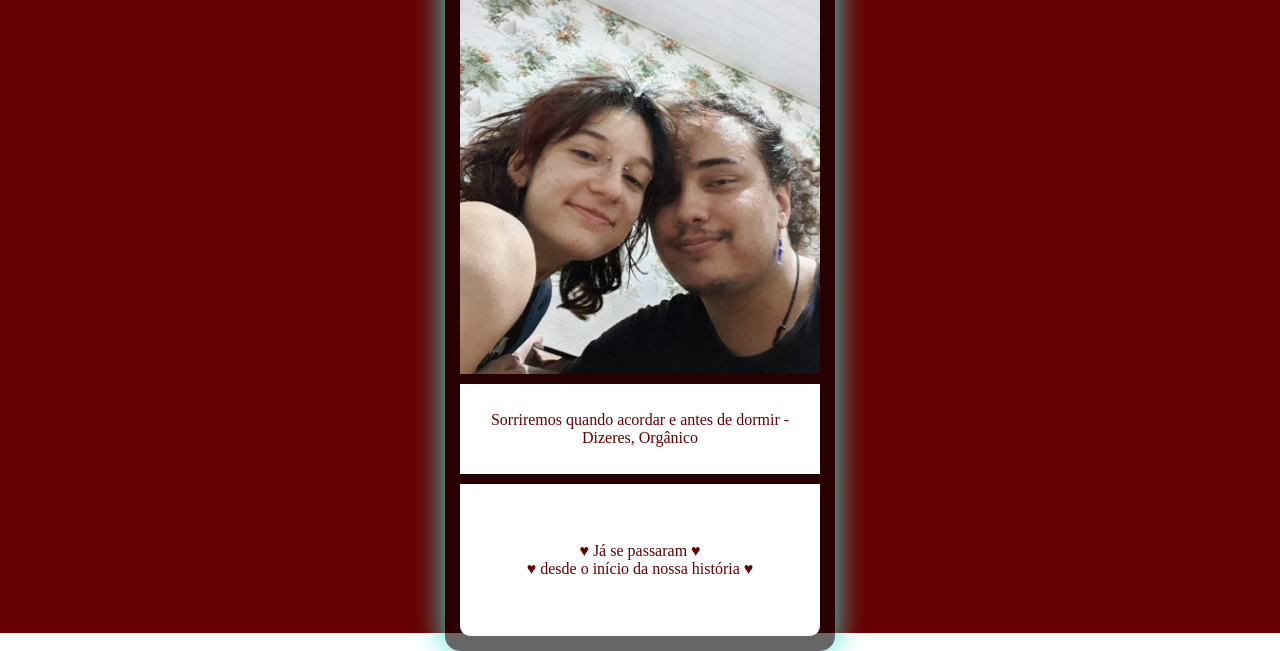
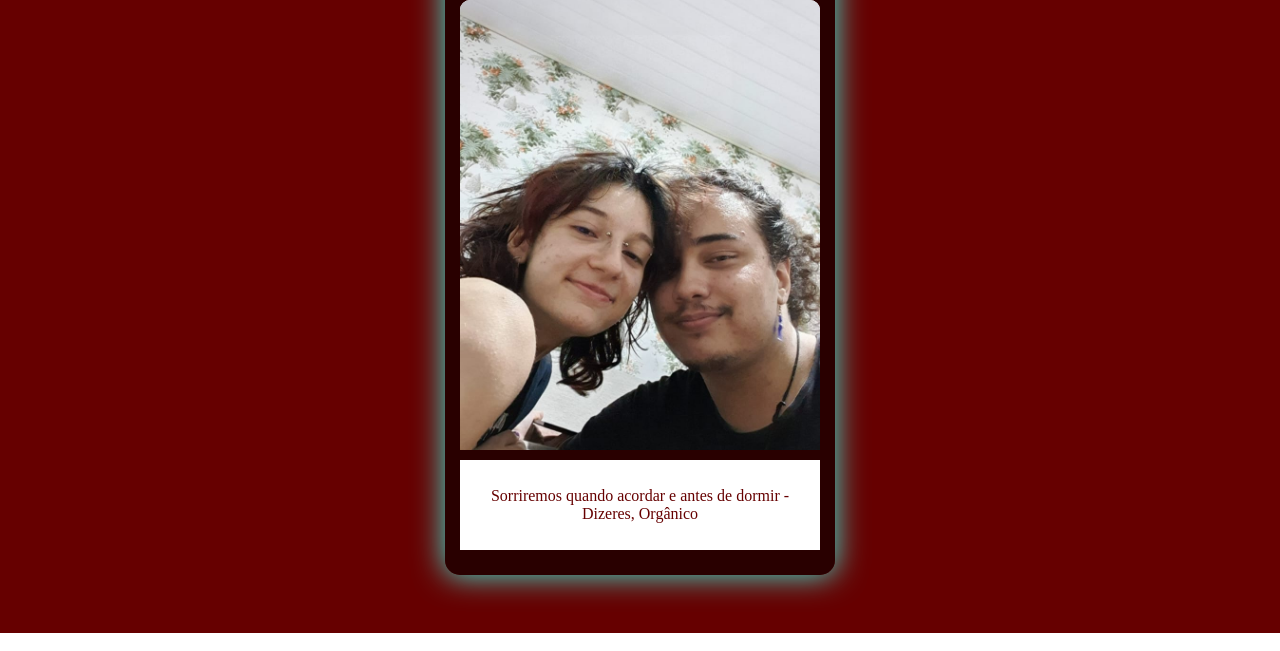
Before and after one commit to renancassi/preciso-dizer-que-te-amo, a plain HTML site: page index.html in a window 1280 px wide. Shown: the part 247-898 px from the top of the page. Drawn offline with Linux system fonts and the light colour scheme; a web font is replaced by a local one.

Commit message:
Update index.html temp

```diff
--- a/index.html
+++ b/index.html
@@ -25,13 +25,13 @@
                     <span id="frase">Amo você.</span>
                 </div>
             </div>
-            <div class="timerContainer">
+<!--             <div class="timerContainer">
                 <div class="text">
                     <span>♥ Já se passaram ♥</span>
                     <span id="timer"></span>
                     <span>♥ desde o início da nossa história ♥</span>
                 </div>
-            </div>
+            </div> -->
         </div>
     </section>
 
```
